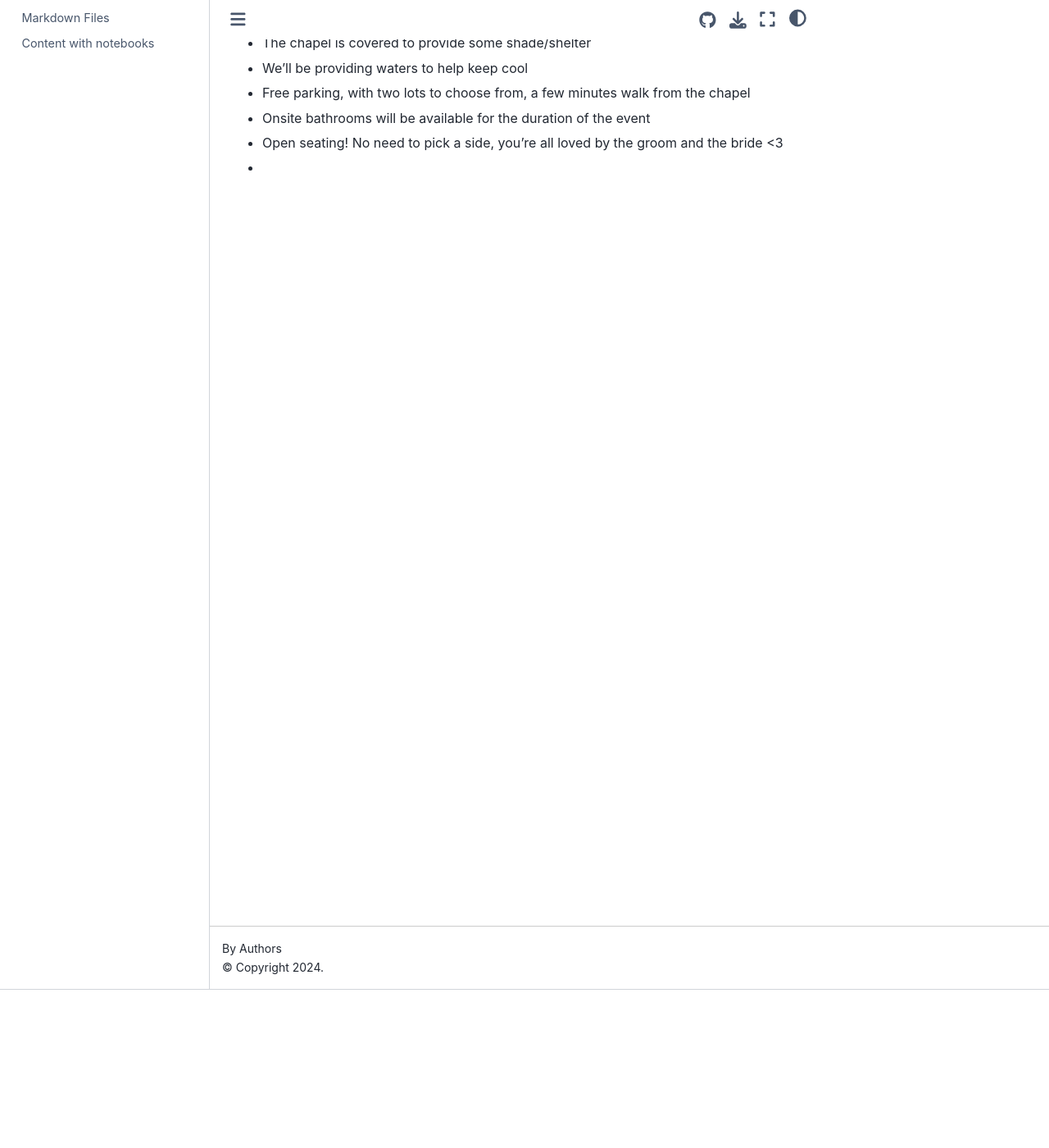
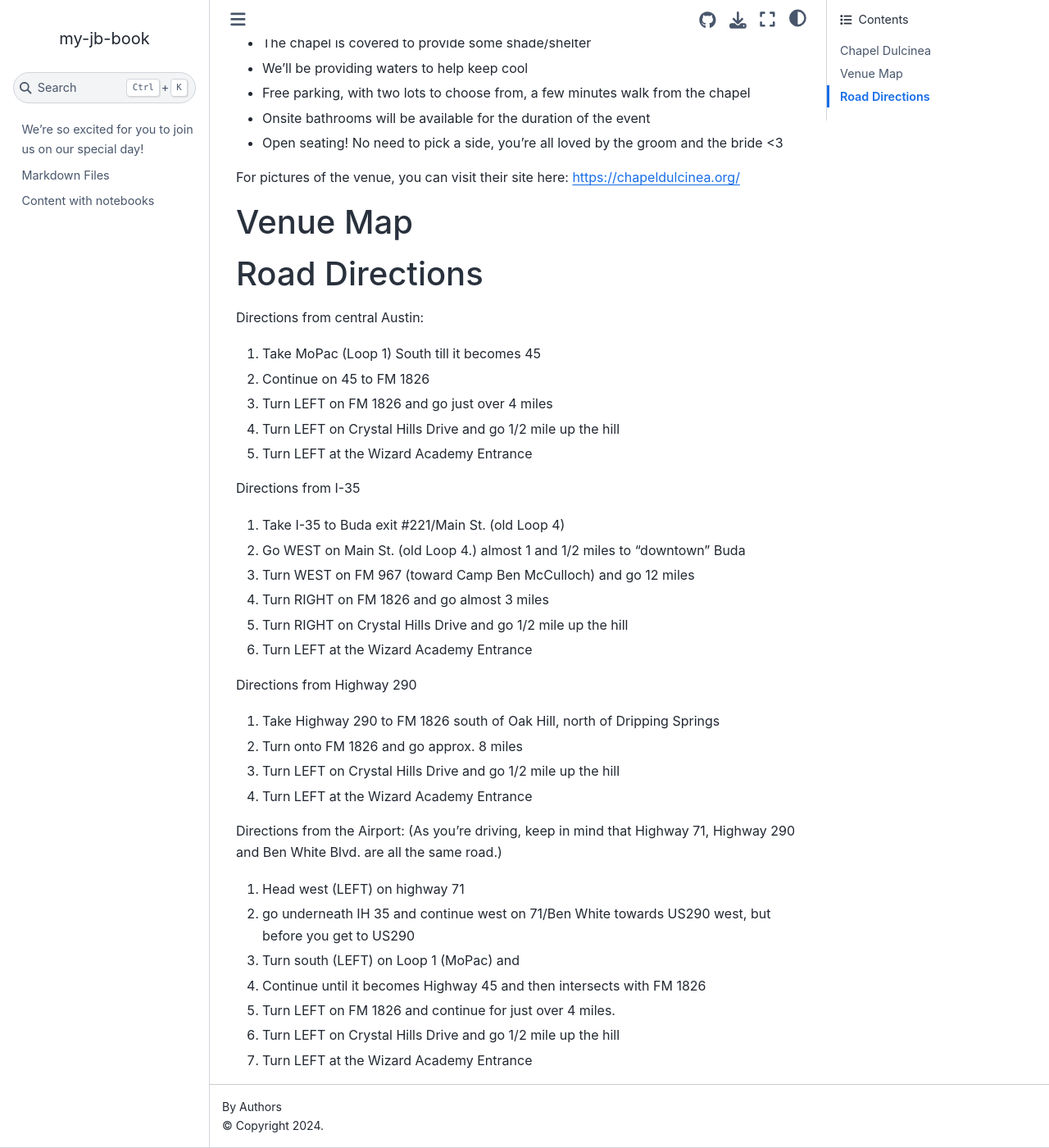
Before and after one commit to HaileySchmidt26/Melzow_Wedding, a Jupyter Book: the page built from book/notebooks/ChapelDulcinea.md, in a window 1280 px wide and 1400 px high, scrolled down 193 px. Shown: the whole window at 82% size. Built offline with Jupyter Book 1.0.4 settings and Sphinx 7.4.7 and the Sphinx Book theme 1.1.4, drawn with Linux system fonts in a browser that asks for light colours; pages that are not in the unit, such as notebooks, are missing from menus.

Commit message:
Update ChapelDulcinea.md

```diff
--- a/book/notebooks/ChapelDulcinea.md
+++ b/book/notebooks/ChapelDulcinea.md
@@ -7,4 +7,38 @@
 - Onsite bathrooms will be available for the duration of the event
 - Open seating! No need to pick a side, you're all loved by the groom and the bride <3
 
--
+For pictures of the venue, you can visit their site here: https://chapeldulcinea.org/
+
+# Venue Map
+
+# Road Directions
+Directions from central Austin:
+1. Take MoPac (Loop 1) South till it becomes 45
+2. Continue on 45 to FM 1826
+3. Turn LEFT on FM 1826 and go just over 4 miles
+4. Turn LEFT on Crystal Hills Drive and go 1/2 mile up the hill
+5. Turn LEFT at the Wizard Academy Entrance
+
+Directions from I-35
+1. Take I-35 to Buda exit #221/Main St. (old Loop 4)
+2. Go WEST on Main St. (old Loop 4.) almost 1 and 1/2 miles to “downtown” Buda
+3. Turn WEST on FM 967 (toward Camp Ben McCulloch) and go 12 miles
+4. Turn RIGHT on FM 1826 and go almost 3 miles
+5. Turn RIGHT on Crystal Hills Drive and go 1/2 mile up the hill
+6. Turn LEFT at the Wizard Academy Entrance
+
+Directions from Highway 290
+1. Take Highway 290 to FM 1826
+south of Oak Hill, north of Dripping Springs
+2. Turn onto FM 1826 and go approx. 8 miles
+3. Turn LEFT on Crystal Hills Drive and go 1/2 mile up the hill
+4. Turn LEFT at the Wizard Academy Entrance
+
+Directions from the Airport: (As you’re driving, keep in mind that Highway 71, Highway 290 and Ben White Blvd. are all the same road.)
+1. Head west (LEFT) on highway 71
+2. go underneath IH 35 and continue west on 71/Ben White towards US290 west, but before you get to US290
+3. Turn south (LEFT) on Loop 1 (MoPac) and
+4. Continue until it becomes Highway 45 and then intersects with FM 1826
+5. Turn LEFT on FM 1826 and continue for just over 4 miles.
+6. Turn LEFT on Crystal Hills Drive and go 1/2 mile up the hill
+7. Turn LEFT at the Wizard Academy Entrance
```
